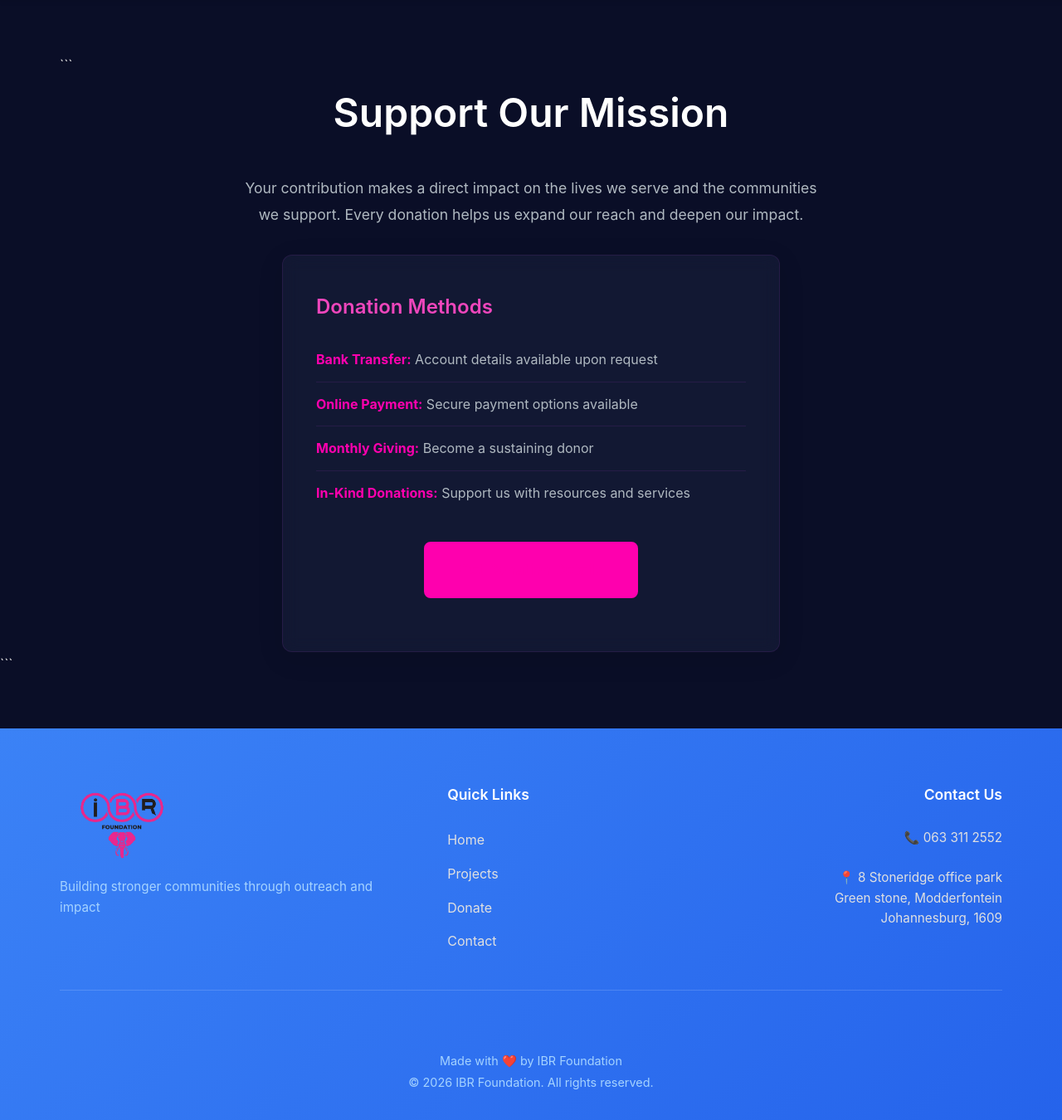
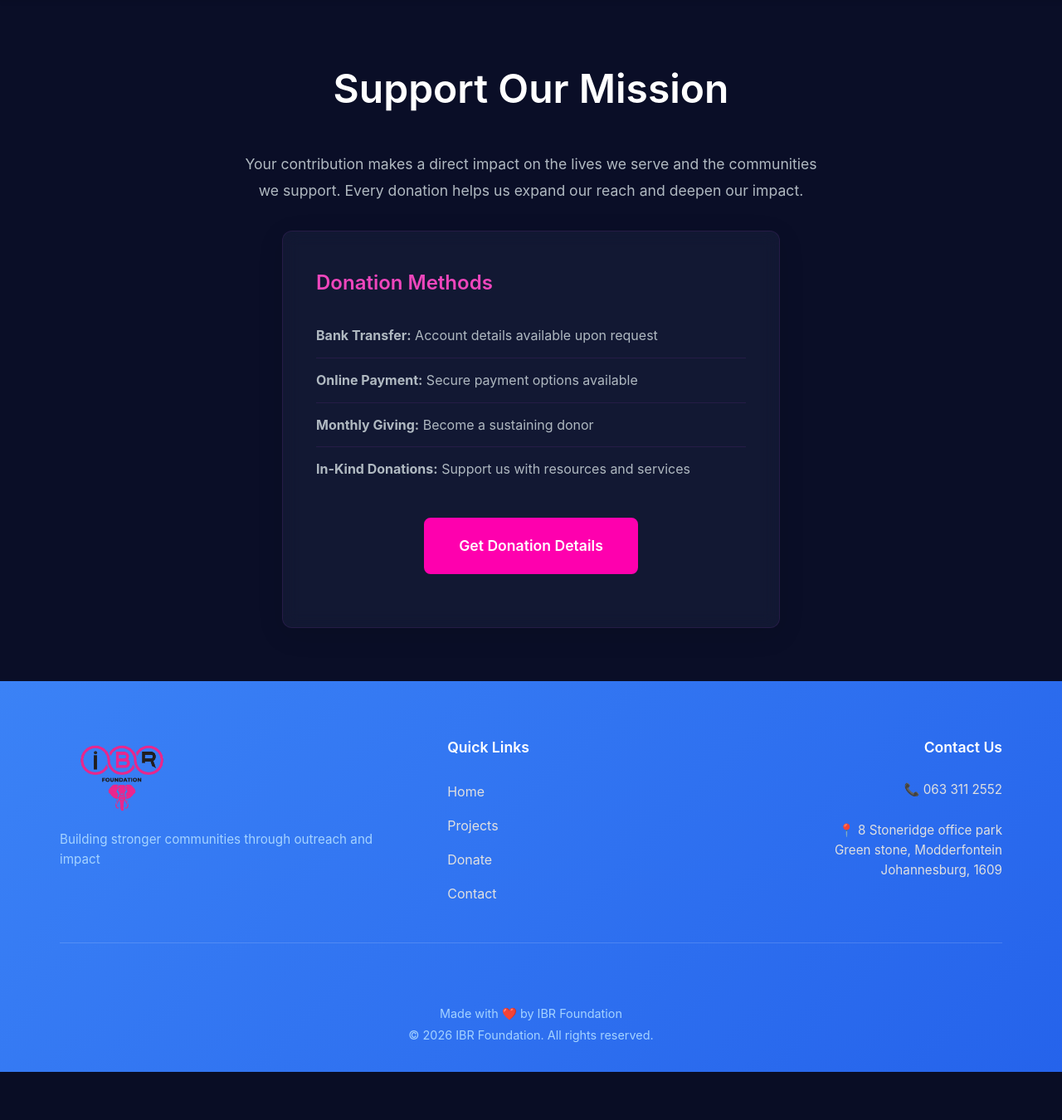
Before and after one commit to spheleleMakau/IBR_Group, a Django app: page /donate/ in a window 1280 px wide. Shown: the part 130-1480 px from the top of the page at 83% size. After the commit the page ends 1422 px from the top, so only its background shows below. Run offline with Django 4.2, Linux system fonts and the light colour scheme.

Commit message:
Donate button fixed

````diff
--- a/core/static/css/style.css
+++ b/core/static/css/style.css
@@ -414,10 +414,9 @@
     margin-bottom: 1.5rem;
 }
 
-.contact-card strong, .donate-card strong {  color: rgb(254, 0, 174)
-}
-.contact-card a, .donate-card a { color: rgb(254, 0, 174);
- font-weight: 600; }
+
+
+
 
 .donate-card ul {
     list-style: none;
--- a/core/templates/donate.html
+++ b/core/templates/donate.html
@@ -7,7 +7,7 @@
 <section class="donate-section">
     <div class="container">
 
-```
+
     <h1>Support Our Mission</h1>
 
     <p style="text-align: center; font-size: 1.1rem; color: #b0b9c1; margin-bottom: 2rem; max-width: 700px; margin-left: auto; margin-right: auto;">
@@ -40,7 +40,6 @@
     </div>
 
 </div>
-```
 
 </section>
 {% endblock %}
````
